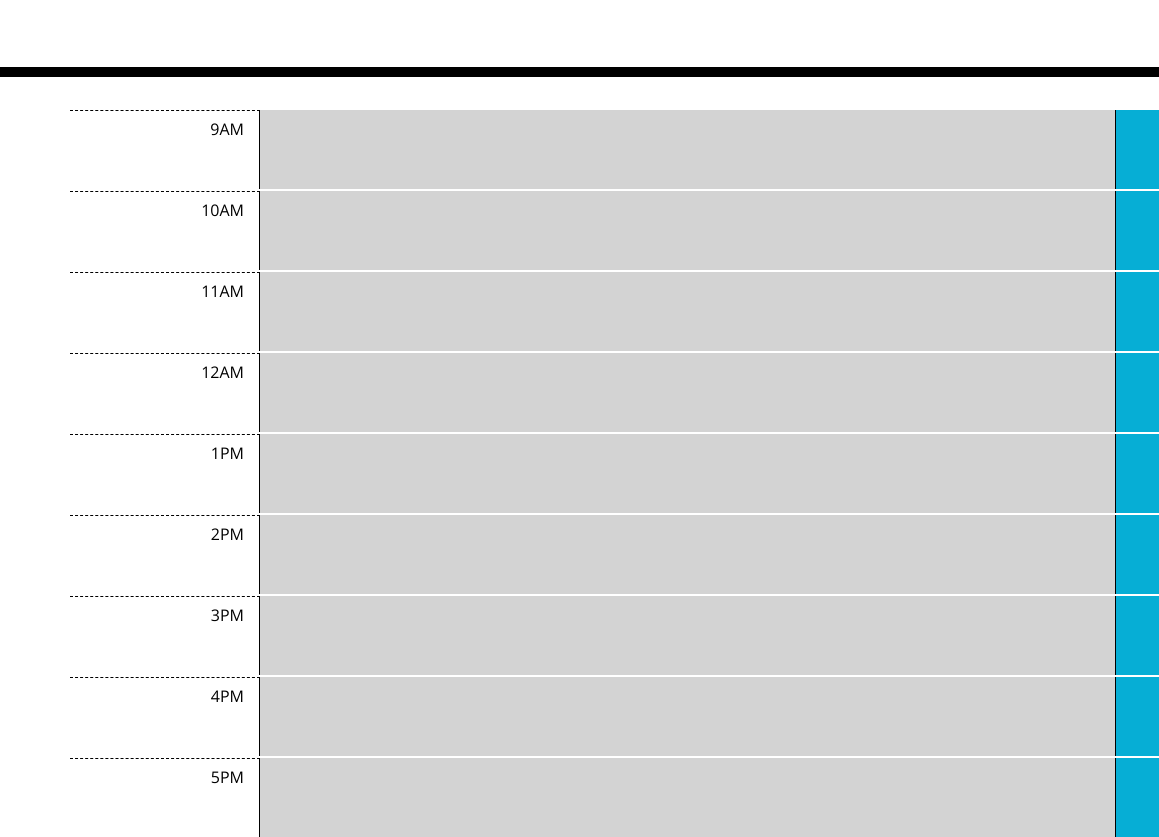
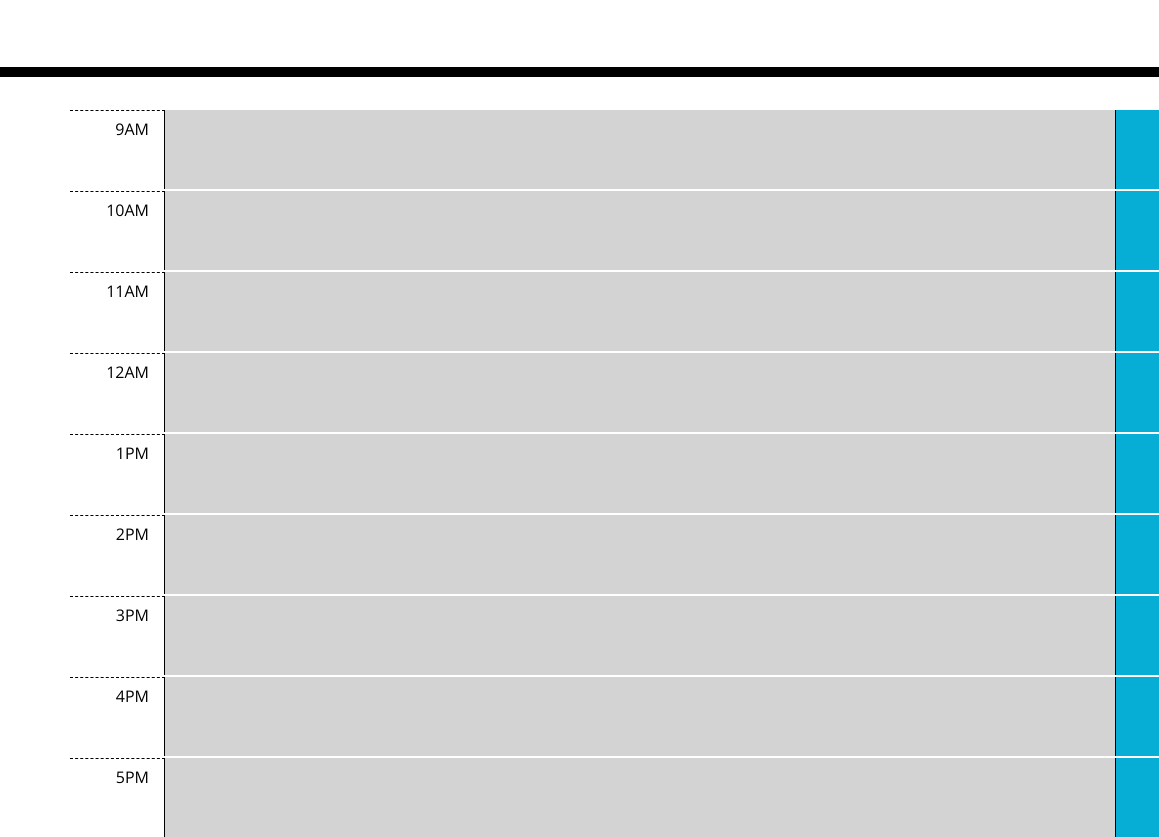
Before and after one commit to mpn0823/Homework-05, a plain HTML site: page Develop/index.html in a window 1280 px wide. Shown: the part 227-1064 px from the top of the page, 0-1159 px from the left. Drawn offline with nearby package versions, Linux system fonts and the light colour scheme; some icons are missing.

Commit message:
Improved grid layout for large displays

```diff
--- a/Develop/index.html
+++ b/Develop/index.html
@@ -23,64 +23,64 @@
     <div class="container">
         <!-- Timeblocks go here -->
         <div class="row">
-            <div class="col-2 hour">9AM</div>
-            <textarea class="col-9 description past"></textarea>
+            <div class="col-2 col-lg-1 hour" val="">9AM</div>
+            <textarea class="col-9 col-lg 10 description past"></textarea>
             <div class="col-1 saveBtn">
                 <i><span class="glyphicon glyphicon-floppy-disk"></span></i>
             </div>
         </div>
         <div class="row">
-            <div class="col-2 hour">10AM</div>
-            <textarea class="col-9 description past"></textarea>
+            <div class="col-2 col-lg-1 hour">10AM</div>
+            <textarea class="col-9 col-lg 10 description past"></textarea>
             <div class="col-1 saveBtn">
                 <i><span class="glyphicon glyphicon-floppy-disk"></span></i>
             </div>
         </div>
         <div class="row">
-            <div class="col-2 hour">11AM</div>
-            <textarea class="col-9 description past"></textarea>
+            <div class="col-2 col-lg-1 hour">11AM</div>
+            <textarea class="col-9 col-lg 10 description past"></textarea>
             <div class="col-1 saveBtn">
                 <i><span class="glyphicon glyphicon-floppy-disk"></span></i>
             </div>
         </div>
         <div class="row">
-            <div class="col-2 hour">12AM</div>
-            <textarea class="col-9 description past"></textarea>
+            <div class="col-2 col-lg-1 hour">12AM</div>
+            <textarea class="col-9 col-lg 10 description past"></textarea>
             <div class="col-1 saveBtn">
                 <i><span class="glyphicon glyphicon-floppy-disk"></span></i>
             </div>
         </div>
         <div class="row">
-            <div class="col-2 hour">1PM</div>
-            <textarea class="col-9 description past"></textarea>
+            <div class="col-2 col-lg-1 hour">1PM</div>
+            <textarea class="col-9 col-lg 10 description past"></textarea>
             <div class="col-1 saveBtn">
                 <i><span class="glyphicon glyphicon-floppy-disk"></span></i>
             </div>
         </div>
         <div class="row">
-            <div class="col-2 hour">2PM</div>
-            <textarea class="col-9 description past"></textarea>
+            <div class="col-2 col-lg-1 hour">2PM</div>
+            <textarea class="col-9 col-lg 10 description past"></textarea>
             <div class="col-1 saveBtn">
                 <i><span class="glyphicon glyphicon-floppy-disk"></span></i>
             </div>
         </div>
         <div class="row">
-            <div class="col-2 hour">3PM</div>
-            <textarea class="col-9 description past"></textarea>
+            <div class="col-2 col-lg-1 hour">3PM</div>
+            <textarea class="col-9 col-lg 10 description past"></textarea>
             <div class="col-1 saveBtn">
                 <i><span class="glyphicon glyphicon-floppy-disk"></span></i>
             </div>
         </div>
         <div class="row">
-            <div class="col-2 hour">4PM</div>
-            <textarea class="col-9 description past"></textarea>
+            <div class="col-2 col-lg-1 hour">4PM</div>
+            <textarea class="col-9 col-lg 10 description past"></textarea>
             <div class="col-1 saveBtn">
                 <i><span class="glyphicon glyphicon-floppy-disk"></span></i>
             </div>
         </div>
         <div class="row">
-            <div class="col-2 hour">5PM</div>
-            <textarea class="col-9 description past"></textarea>
+            <div class="col-2 col-lg-1 hour">5PM</div>
+            <textarea class="col-9 col-lg 10 description past"></textarea>
             <div class="col-1 saveBtn">
                 <i><span class="glyphicon glyphicon-floppy-disk"></span></i>
             </div>
```
